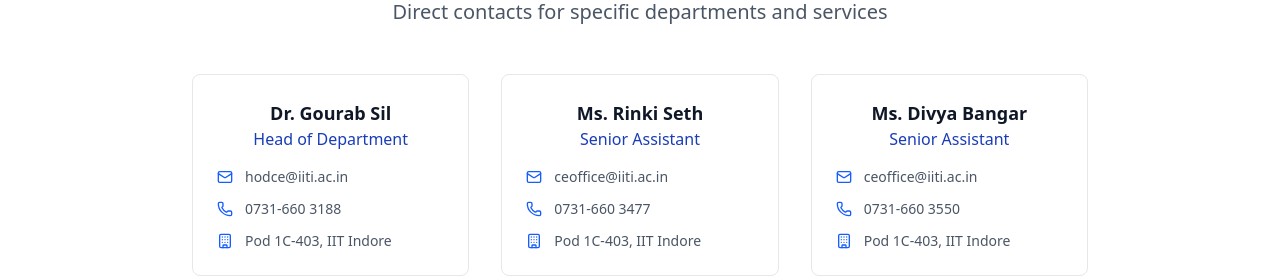
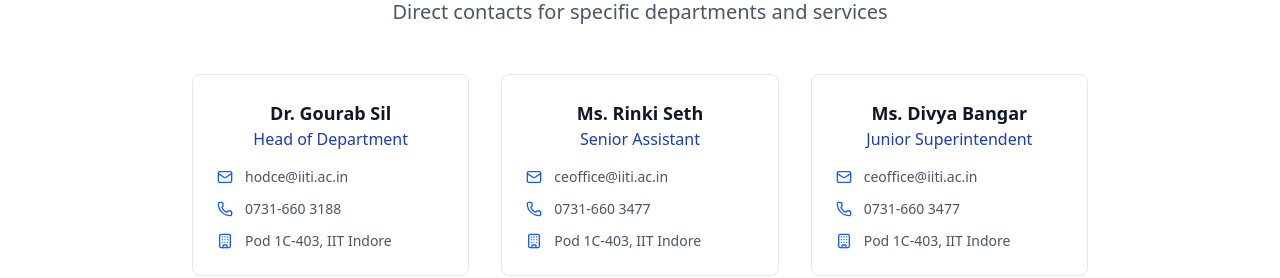
Before and after one commit to YATHARTH-77/web, a React (Vite) app: page /contact in a window 1280 px wide. Shown: the part 1880-2158 px from the top of the page. Built offline with nearby package versions, Linux system fonts and the light colour scheme.

Commit message:
image clickable

```diff
--- a/src/pages/Contacts.jsx
+++ b/src/pages/Contacts.jsx
@@ -84,9 +84,9 @@
     },
     {
       name: 'Ms. Divya Bangar',
-      designation: 'Senior Assistant',
+      designation: 'Junior Superintendent',
       email: 'ceoffice@iiti.ac.in',
-      phone: '0731-660 3550',
+      phone: '0731-660 3477',
       office: 'Pod 1C-403, IIT Indore' // Location same as department
     },
   ];
--- a/src/pages/Events.jsx
+++ b/src/pages/Events.jsx
@@ -5,6 +5,7 @@
   const [activeTab, setActiveTab] = useState('upcoming'); // Changed default to 'upcoming' so you see the new event immediately
   const [searchTerm, setSearchTerm] = useState('');
   const [selectedCategory, setSelectedCategory] = useState('All');
+  const [selectedImage, setSelectedImage] = useState(null);
 
   // --- Data Section ---
 
@@ -151,7 +152,23 @@
     const options = { year: 'numeric', month: 'long', day: 'numeric', weekday: 'long' };
     return new Date(dateString).toLocaleDateString('en-US', options);
   };
+  const ImageModal = () => {
+  if (!selectedImage) return null;
 
+  return (
+    <div
+      className="fixed inset-0 bg-black bg-opacity-80 z-50 flex items-center justify-center p-4"
+      onClick={() => setSelectedImage(null)}
+    >
+      <img
+        src={selectedImage}
+        alt="Preview"
+        className="max-h-full max-w-full object-contain rounded-lg shadow-2xl"
+        onClick={(e) => e.stopPropagation()}
+      />
+    </div>
+        );
+  };
   return (
     <div className="bg-white pt-0">
 
@@ -256,7 +273,8 @@
                           <img
                           src={item.image}
                           alt={item.title}
-                          className="max-w-full max-h-full object-contain"
+                          className="max-w-full max-h-full object-contain cursor-pointer hover:scale-105 transition-transform"
+                          onClick={() => setSelectedImage(item.image)}
                         />
                         <div className="absolute top-2 right-2">
                           <span className="px-3 py-1 bg-blue-100 text-blue-800 rounded-full text-sm font-medium shadow-sm border border-blue-200">
@@ -312,7 +330,8 @@
                             <img
                                 src={event.image}
                                 alt={event.title}
-                                className="w-full h-full object-contain"
+                                className="w-full h-full object-contain cursor-pointer hover:scale-105 transition-transform"
+                                onClick={() => setSelectedImage(event.image)}
                             />
                             <div className="absolute top-4 right-4">
                                 <span className="px-3 py-1 bg-amber-500 text-white rounded-full text-sm font-medium shadow-sm">
@@ -385,7 +404,7 @@
         </div>
       </section>
 
-
+      <ImageModal />
     </div>
   );
 };
--- a/src/pages/People.jsx
+++ b/src/pages/People.jsx
@@ -393,12 +393,12 @@
     },
     {
       name: 'Ms. Divya Bangar',
-      designation: 'Senior Assistant',
+      designation: 'Junior Superintendent',
       department: 'Administration',
       experience: '',
       email: 'divya@iiti.ac.in',
       phone: '0731-660 3550',
-      image: '',
+      image: '/assets/staff pics/Divya.jpeg',
       responsibilities: [],
     },
     {
```
Also changed, not shown: public/assets/staff pics/Divya.jpeg (added).
